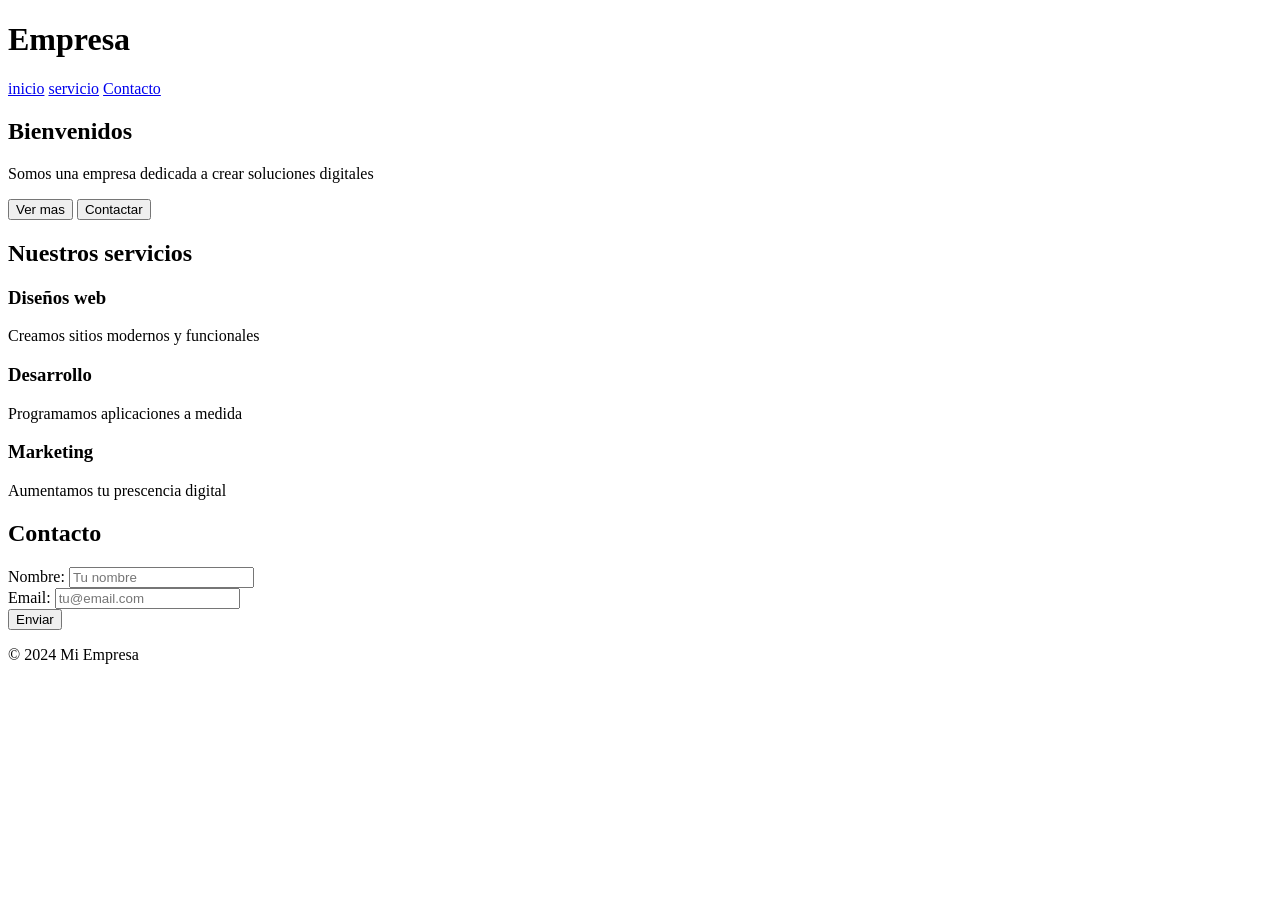
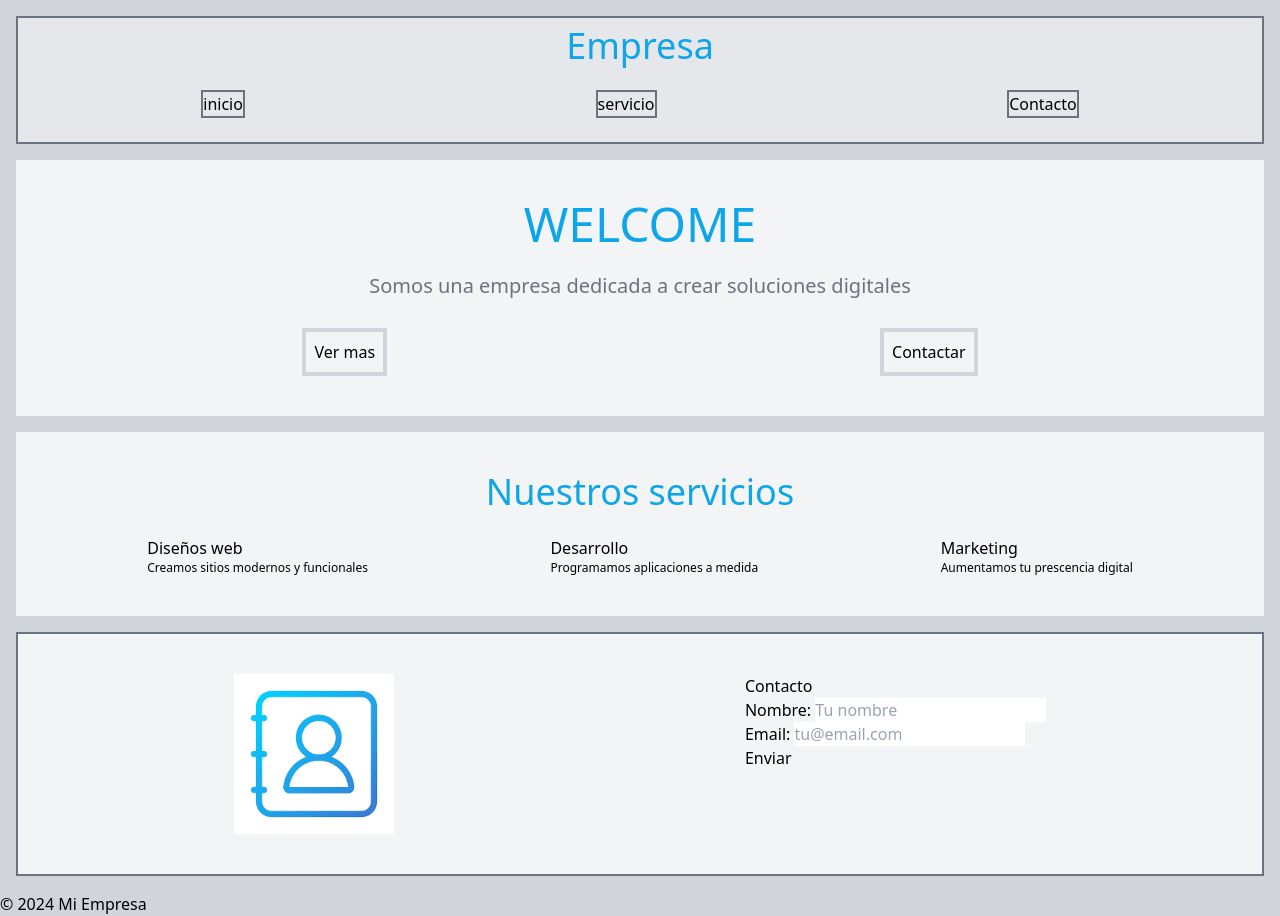
Before and after one commit to sebasjsm07/dise-oweb, a plain HTML site: page index.html in a window 1280 px wide. Before the commit the page ends 800 px from the top, so only its background shows below. Drawn offline with nearby package versions, Linux system fonts and the light colour scheme.

Commit message:
etapa 2
contenido con tailwind

```diff
--- a/index.html
+++ b/index.html
@@ -3,9 +3,10 @@
 <head>
     <meta charset="UTF-8">
     <meta name="viewport" content="width=device-width, initial-scale=1.0">
-    <title>Document</title>
+    <title>SERVICIOS</title>
+    <script src="https://cdn.tailwindcss.com"></script>
 </head>
-<body>
+<body class="bg-gray-300">
 
     <!-- ejercicio para alumnos (15min):
     crea una estructura, abrela en el navegador,
@@ -14,12 +15,12 @@
 
     <!-- encabezado:aqui empieza la semantica -->
     <header>
-        <div>
-            <h1>Empresa</h1>
-            <nav>
-            <a href="#inicio">inicio</a>
-            <a href="servicios">servicio</a>
-            <a href="contacto">Contacto</a>
+        <div class="bg-gray-200 text-center p-2 m-4 border-2 border-gray-500  ">
+            <h1 class="text-4xl mb-6 text-sky-500">Empresa</h1>
+            <nav class="flex justify-around mb-4 ">
+            <a class="border-2 border-gray-500" href="#inicio">inicio</a>
+            <a class="border-2 border-gray-500" href="servicios">servicio</a>
+            <a class="border-2 border-gray-500" href="contacto">Contacto</a>
             </nav>
         </div>
     </header>
@@ -30,44 +31,51 @@
 
 
     <!-- seccion agrupa contenido tematico -->
-<section id="inicio">
-    <h2>Bienvenidos</h2>
-    <p>Somos una empresa dedicada a crear soluciones digitales</p>
-    <button>Ver mas</button>
-    <button>Contactar</button>
+<section class="bg-gray-100 p-10 m-4 "  id="inicio">
+    <h1 class="text-5xl text-center mb-6 text-sky-500 ">WELCOME</h1>
+    <p class="text-xl text-gray-500 mb-7 text-center">Somos una empresa dedicada a crear soluciones digitales</p>
+   <div class="flex justify-around ">
+    <button class="border-4 border-gray-300 p-2">Ver mas</button>
+    <button class="border-4 border-gray-300 p-2" >Contactar</button>
+     </div>
 </section>
 
 <!-- seccion de servicios -->
-<section id="servicios">
-<h2>Nuestros servicios</h2>
+<section class="bg-gray-100 p-10 m-4" id="servicios">
+<h2 class="text-4xl text-center text-sky-500 mb-6">Nuestros servicios</h2>
 
 
 <!-- articulo:contenido independiente y reutilizable -->
-<article>
+ <div class="flex justify-around">
+<article >
 <h3>Diseños web</h3>
-<p>Creamos sitios modernos y funcionales</p>
+<p class="text-xs">Creamos sitios modernos y funcionales</p>
 </article>
 
 <article>
 <h3>Desarrollo</h3>
-<p>Programamos aplicaciones a medida</p>
+<p class="text-xs">Programamos aplicaciones a medida</p>
 </article>
 
 <article>
 <h3>Marketing</h3>
-<p>Aumentamos tu prescencia digital</p>
+<p class="text-xs">Aumentamos tu prescencia digital</p>
 </article>
+</div>
 </section>
 
         <!-- SECCIÓN DE CONTACTO -->
-        <section id="contacto">
-            <h2>Contacto</h2>
+        <section class=" flex justify-around bg-gray-100 p-10 m-4 border-2 border-gray-500" id="contacto">
+           <img class="h-40" src="assets/images.png" alt="">
+
+
             <form>
                 <div>
+                    <h2 >Contacto</h2>
                     <label for="nombre">Nombre:</label>
                     <input type="text" id="nombre" placeholder="Tu nombre">
                 </div>
-                <div>
+              <div>
                     <label for="email">Email:</label>
                     <input type="email" id="email" placeholder="tu@email.com">
                 </div>
```
Also changed, not shown: assets/images.png (added).
